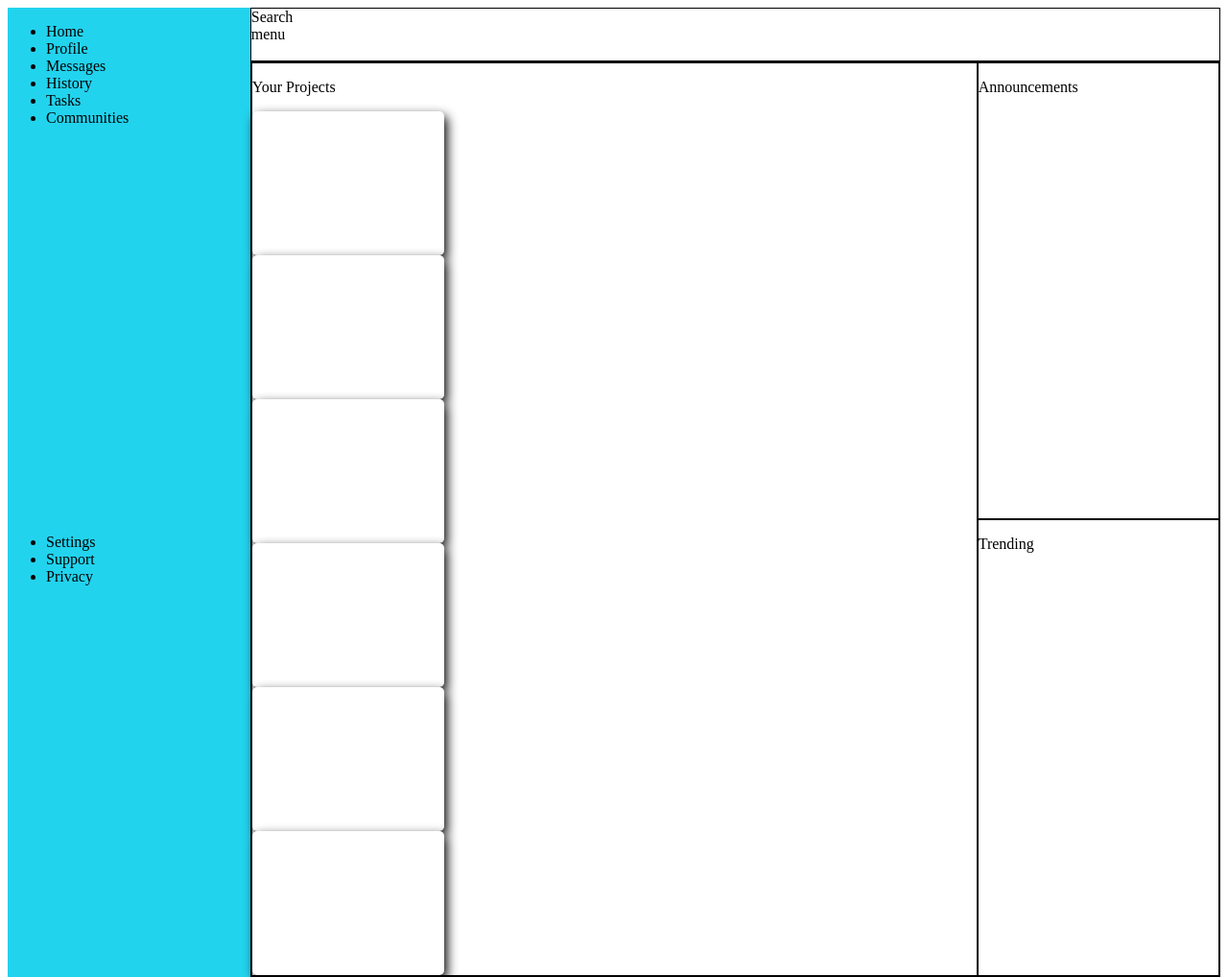
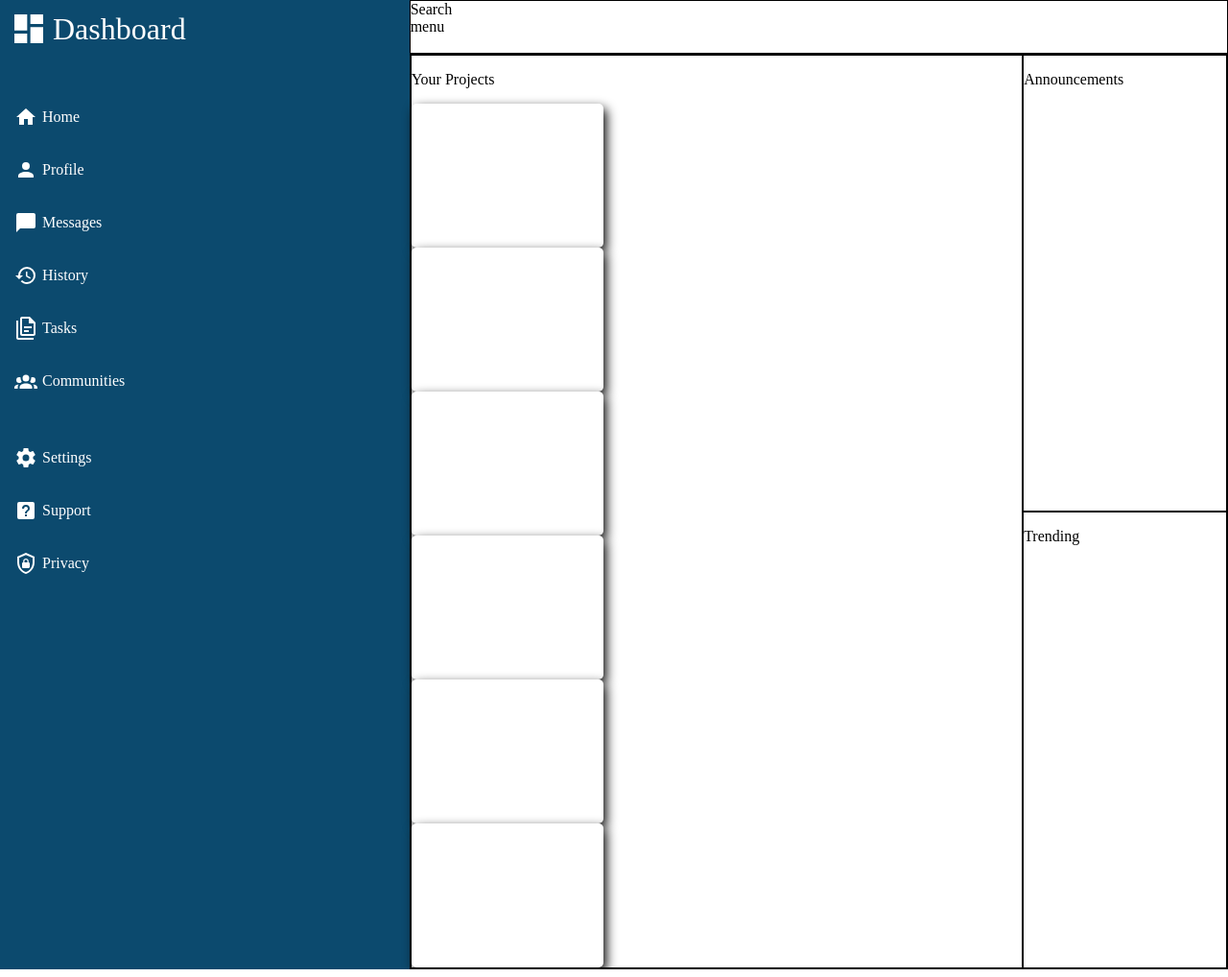
Before and after one commit to saradir/odin-adminDashboard, a plain HTML site: page index.html in a window 1280 px wide. Shown: the whole page at 96% size. Drawn offline with Linux system fonts and the light colour scheme.

Commit message:
flesh out sidebar

```diff
--- a/index.html
+++ b/index.html
@@ -9,20 +9,55 @@
 <body>
     <div class="wrapper">
         <div class="sidebar">
+            <div class="logo">
+                <img src="icons/view-dashboard.svg" alt="dashboard" class="icon">
+                <span>Dashboard</span>
+            </div>
+            <div class="nav">
             <ul>
-                <li>Home</li>
-                <li>Profile</li>
-                <li>Messages</li>
-                <li>History</li>
-                <li>Tasks</li>
-                <li>Communities</li>
+                <li>
+                    <img src="icons/home.svg" alt="home" class="icon">
+                    <span>Home</span>
+                </li>
+                <li>
+                    <img src="icons/account.svg" alt="home" class="icon">
+                    <span>Profile</span>
+                </li>
+                <li>
+                    <img src="icons/message.svg" alt="home" class="icon">
+                    <span>Messages</span>
+                </li>
+                <li>
+                    <img src="icons/history.svg" alt="home" class="icon">
+                    <span>History</span>
+                </li>
+                <li>
+                    <img src="icons/file-document-multiple-outline.svg" alt="home" class="icon">
+                    <span>Tasks</span>
+                </li>
+                <li>
+                    <img src="icons/account-group.svg" alt="home" class="icon">
+                    <span>Communities</span>
+                </li>
+
             </ul>
 
             <ul>
-                <li>Settings</li>
-                <li>Support</li>
-                <li>Privacy</li>
+                <li>
+                    <img src="icons/cog.svg" alt="home" class="icon">
+                    <span>Settings</span>
+                </li>
+                <li>
+                    <img src="icons/help-box.svg" alt="home" class="icon">
+                    <span>Support</span>
+                </li>
+                <li>
+                    <img src="icons/shield-lock-outline.svg" alt="home" class="icon">
+                    <span>Privacy</span>
+                </li>
+
             </ul>
+            </div>
         </div>
         <header>
             <div class="searchbar">
--- a/styles.css
+++ b/styles.css
@@ -1,7 +1,11 @@
+body{
+    margin:0;
+}
+
 .wrapper{
     height: 100vh;
     display: grid;
-    grid-template-columns: 1fr 4fr;
+    grid-template-columns: 2fr 4fr;
     grid-template-rows: 1fr 4fr;
 }
 
@@ -26,7 +30,10 @@ header{
     display:grid;
     grid-column: 1/2;
     grid-row: 1/3;
-    background-color: #22d3ee;
+    background-color: #0c4a6e;
+    color: white;
+    grid-template-rows: 1fr 10fr;
+    padding: 0;
 }
 
 .projects{
@@ -55,3 +62,43 @@ header{
     background-color: white;
     box-shadow: 3px 5px 12px;
 }
+
+.logo{
+    font-size: 2rem;
+    grid-row: 1/2 ;
+    display: flex;
+    align-items: center;
+    gap: 5px;
+    height: 40px;
+    padding-top: 10px;
+    padding-left: 10px;
+
+}
+
+.icon{
+    height:100%;
+    max-height: 1.5rem;
+    width: auto;
+    filter: invert(1);
+}
+
+.logo .icon{
+    max-height: none;
+}
+ul{
+    list-style: none;
+    margin-top: 0;
+    margin-bottom: 30px;
+    margin-left: 5px;
+    padding-left: 5px;
+
+}
+
+li{
+    display: flex;
+    gap: 5px;
+    font-size: 1em;
+    height: 50px;
+    align-items: center;
+    margin: 5px;
+}
```
Also changed, not shown: icons/account-group.svg (added), icons/account.svg (added), icons/bell-ring.svg (added), icons/cog.svg (added), icons/eye-plus.svg (added), icons/file-document-multiple-outline.svg (added), icons/help-box.svg (added), icons/history.svg (added), icons/home.svg (added), icons/magnify.svg (added), icons/message.svg (added), icons/share-variant.svg (added), icons/shield-lock-outline.svg (added), icons/star-plus.svg (added), 1 more files.
